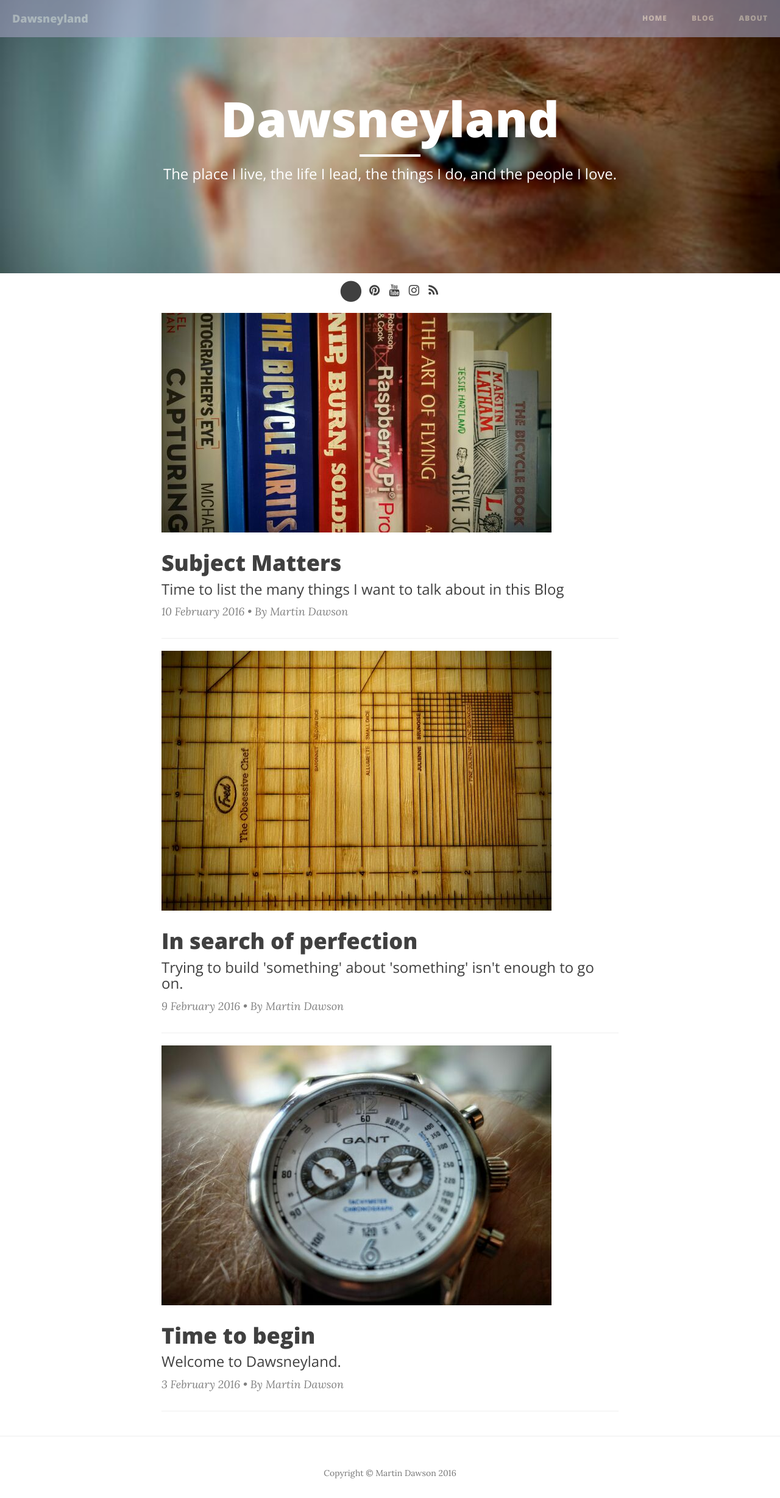
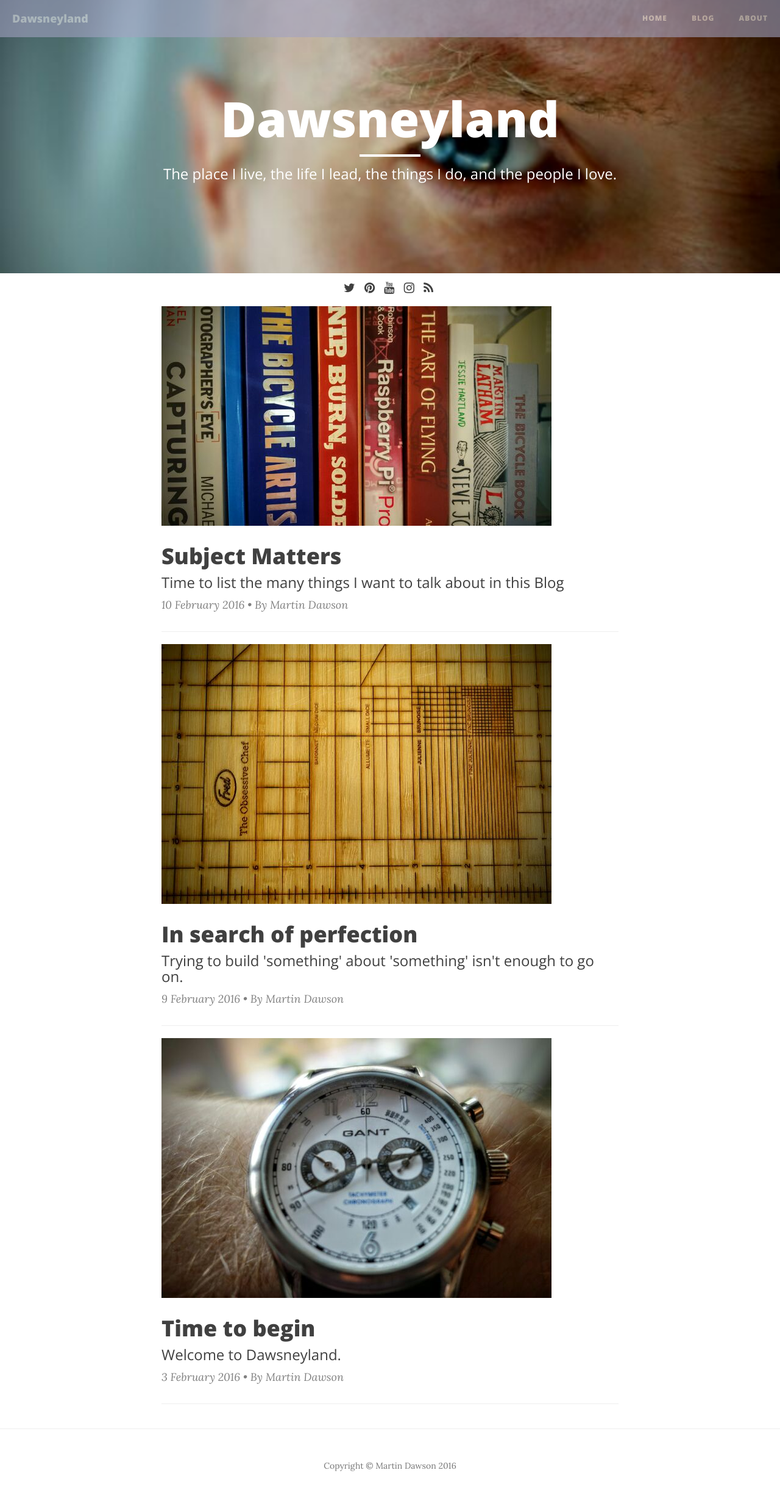
Before and after one commit to dawsneyland/formerdland, a Jekyll site: the page built from index.html, in a window 1280 px wide. Shown: the whole page at 61% size. Built offline with Jekyll 4.4.1, drawn with Linux system fonts in a browser that asks for light colours; nearby versions of some CDN libraries; the list of posts is cut into pages by our own code.

Commit message:
Update social.html

```diff
--- a/_includes/social.html
+++ b/_includes/social.html
@@ -1,14 +1,5 @@
 <ul class="list-inline text-centre social-contacts">
-  <li>
-    <a href="http://twitter.com/dawsneyland">
- <span class="fa-stack">
-                                <i class="fa fa-circle fa-stack-2x"></i>
-                                <i class="fa fa-twitter fa-stack-lg fa-inverse"></i>
-                            </span>
-
-
-
-<!--<i class="fa fa-twitter"></i></a></li>-->
+  <li><a href="http://twitter.com/dawsneyland"><i class="fa fa-twitter"></i></a></li>
   <li><a href="http://pinterest.com/dawsneyland"><i class="fa fa-pinterest"></i></a></li>
   <li><a href="http://youtube.com/dawsneyland"><i class="fa fa-youtube"></i></a></li>
   <li><a href="http://instagram.com/dawsneyland"><i class="fa fa-instagram"></i></a></li>
```
